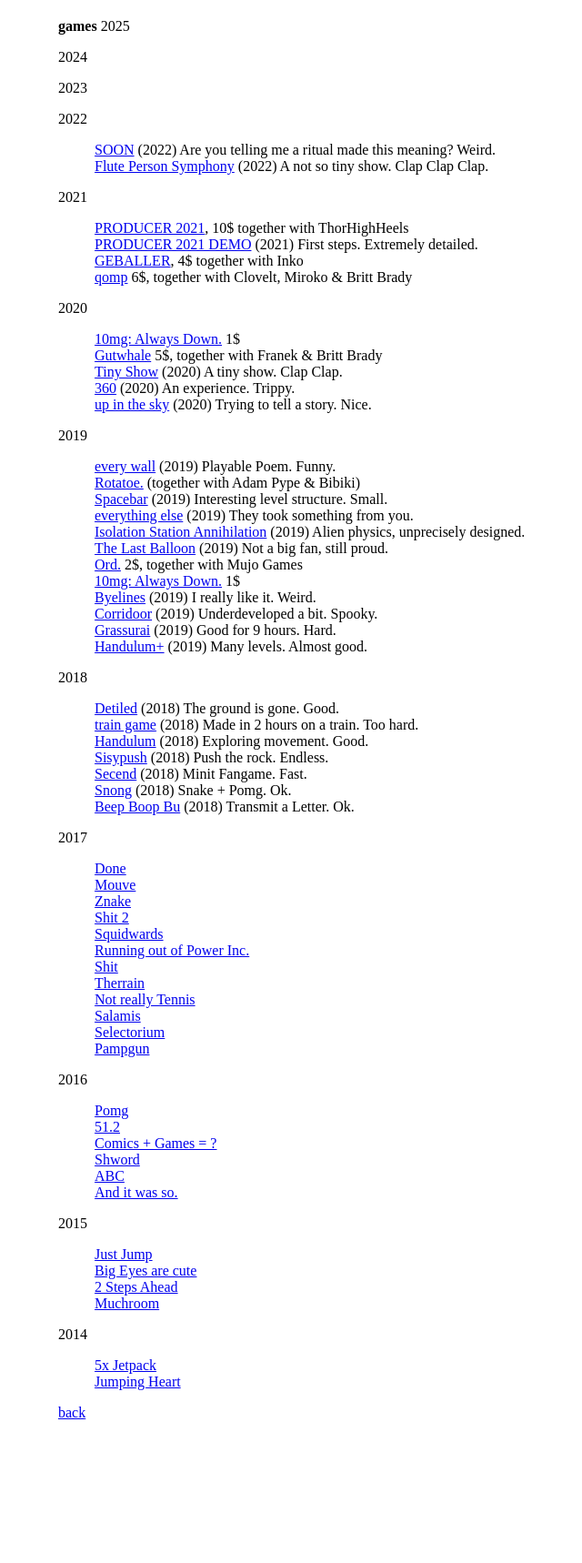
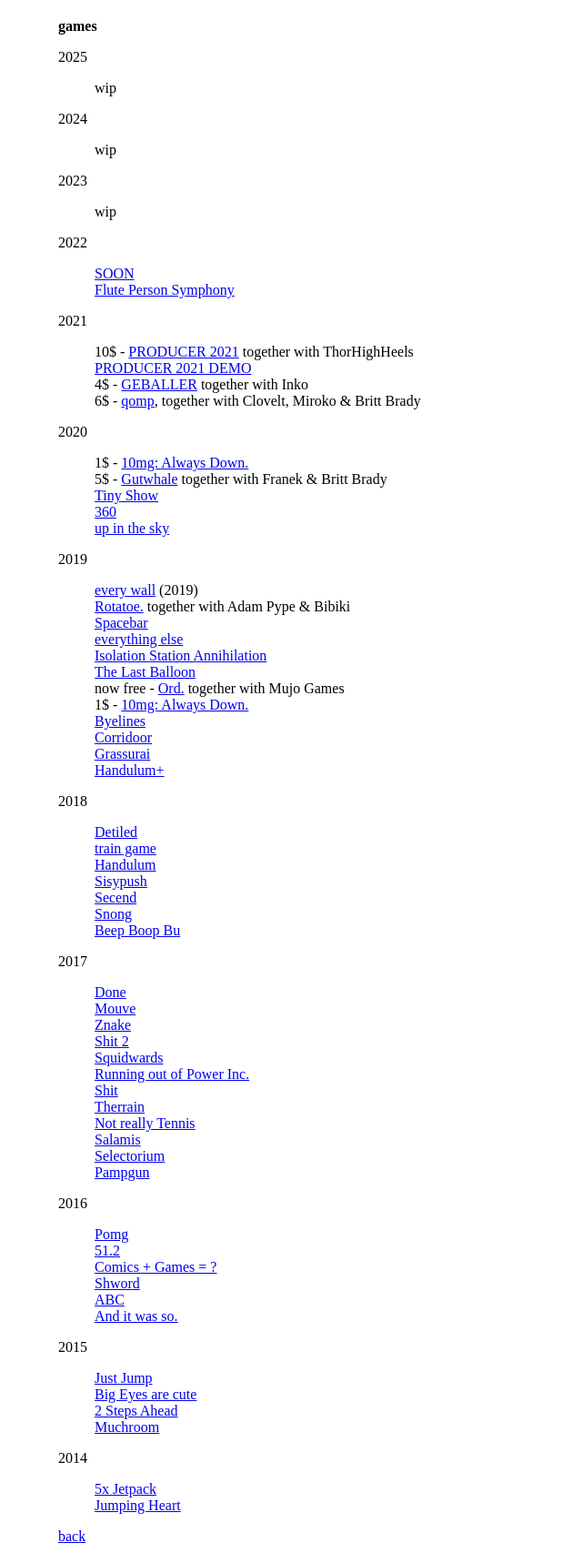
Before and after one commit to stuffedwombat/stuffedwombat.github.io, a Jekyll site: the page built from games.md, in a window 1280 px wide. Shown: the whole page at 91% size, without its empty margins (260-900 px from the left). Built offline with Jekyll 4.4.1, drawn with Linux system fonts in a browser that asks for light colours; our own code applies the rules of GitHub Pages for plain Markdown files; comment, search, counter and statistics services are not loaded; before the commit the page ends 1582 px from its top, so only the background shows below that.

Commit message:
Update games.md

```diff
--- a/games.md
+++ b/games.md
@@ -1,54 +1,67 @@
 **games**
+
 2025
+
+- wip
+
 
 2024
 
+- wip
+
+
 2023
+
+- wip
+
 
 2022
 
-- <a href="https://www.newgrounds.com/portal/view/831674" target="_blank">SOON</a> (2022) Are you telling me a ritual made this meaning? Weird.
-- <a href="https://www.newgrounds.com/portal/view/830515">Flute Person Symphony</a> (2022) A not so tiny show. Clap Clap Clap.
+- <a href="https://www.newgrounds.com/portal/view/831674" target="_blank">SOON</a>
+- <a href="https://www.newgrounds.com/portal/view/830515">Flute Person Symphony</a>
+
 
 2021
 
-- <a href="https://store.steampowered.com/app/1667320/PRODUCER_2021" target="_blank">PRODUCER 2021</a>, 10$ together with ThorHighHeels
-- <a href="https://www.newgrounds.com/portal/view/830515">PRODUCER 2021 DEMO</a> (2021) First steps. Extremely detailed.
-- <a href="https://store.steampowered.com/app/1910260/Geballer/?beta=1" target="_blank">GEBALLER</a>, 4$ together with Inko
-- <a href="https://store.steampowered.com/app/1066900?beta=1" target="_blank">qomp</a> 6$, together with Clovelt, Miroko & Britt Brady
+- 10$ - <a href="https://store.steampowered.com/app/1667320/PRODUCER_2021" target="_blank">PRODUCER 2021</a> together with ThorHighHeels
+- <a href="https://www.newgrounds.com/portal/view/830515">PRODUCER 2021 DEMO</a>
+- 4$ - <a href="https://store.steampowered.com/app/1910260/Geballer/?beta=1" target="_blank">GEBALLER</a> together with Inko
+- 6$ - <a href="https://store.steampowered.com/app/1066900?beta=1" target="_blank">qomp</a>, together with Clovelt, Miroko & Britt Brady
+
 
 2020
 
-- <a href="https://store.steampowered.com/app/1101800/10mg_Always_Down" target="_blank">10mg: Always Down.</a> 1$
-- <a href="https://store.steampowered.com/app/1267810/Gutwhale" target="_blank">Gutwhale</a> 5$, together with Franek & Britt Brady
-- <a href="https://stuffedwombat.itch.io/tiny-show" target="_blank">Tiny Show</a> (2020) A tiny show. Clap Clap.
-- <a href="https://www.newgrounds.com/portal/view/767702" target="_blank">360</a> (2020) An experience. Trippy.
-- <a href="https://www.newgrounds.com/portal/view/752948" target="_blank">up in the sky</a> (2020) Trying to tell a story. Nice.
+- 1$ - <a href="https://store.steampowered.com/app/1101800/10mg_Always_Down" target="_blank">10mg: Always Down.</a>
+- 5$ - <a href="https://store.steampowered.com/app/1267810/Gutwhale" target="_blank">Gutwhale</a> together with Franek & Britt Brady
+- <a href="https://stuffedwombat.itch.io/tiny-show" target="_blank">Tiny Show</a>
+- <a href="https://www.newgrounds.com/portal/view/767702" target="_blank">360</a>
+- <a href="https://www.newgrounds.com/portal/view/752948" target="_blank">up in the sky</a>
+
 
 2019
 
-- <a href="https://www.newgrounds.com/portal/view/744411" target="_blank">every wall</a> (2019) Playable Poem. Funny.
-- <a href="https://play.google.com/store/apps/details?id=com.NotSoSolo.Rotatoe" target="_blank">Rotatoe.</a> (together with Adam Pype & Bibiki)
-- <a href="https://www.newgrounds.com/portal/view/735906" target="_blank">Spacebar</a> (2019) Interesting level structure. Small.
-- <a href="https://www.newgrounds.com/portal/view/735654" target="_blank">everything else</a> (2019) They took something from you.
-- <a href="https://www.newgrounds.com/portal/view/733821" target="_blank">Isolation Station Annihilation</a> (2019) Alien physics, unprecisely designed.
-- <a href="https://www.newgrounds.com/portal/view/732230" target="_blank">The Last Balloon</a> (2019) Not a big fan, still proud.
-- <a href="https://store.steampowered.com/app/1079000/Ord/" target="_blank">Ord.</a> 2$, together with Mujo Games
-- <a href="https://store.steampowered.com/app/1101800/10mg_Always_Down" target="_blank">10mg: Always Down.</a> 1$
-- <a href="https://www.newgrounds.com/portal/view/729654" target="_blank">Byelines</a> (2019) I really like it. Weird.
-- <a href="https://www.newgrounds.com/portal/view/728552" target="_blank">Corridoor</a> (2019) Underdeveloped a bit. Spooky.
-- <a href="https://www.newgrounds.com/portal/view/726378" target="_blank">Grassurai</a> (2019) Good for 9 hours. Hard.
-- <a href="https://www.newgrounds.com/portal/view/724232" target="_blank">Handulum+</a> (2019) Many levels. Almost good.
+- <a href="https://www.newgrounds.com/portal/view/744411" target="_blank">every wall</a> (2019)
+- <a href="https://play.google.com/store/apps/details?id=com.NotSoSolo.Rotatoe" target="_blank">Rotatoe.</a> together with Adam Pype & Bibiki
+- <a href="https://www.newgrounds.com/portal/view/735906" target="_blank">Spacebar</a>
+- <a href="https://www.newgrounds.com/portal/view/735654" target="_blank">everything else</a>
+- <a href="https://www.newgrounds.com/portal/view/733821" target="_blank">Isolation Station Annihilation</a>
+- <a href="https://www.newgrounds.com/portal/view/732230" target="_blank">The Last Balloon</a>
+- now free - <a href="https://store.steampowered.com/app/1079000/Ord/" target="_blank">Ord.</a> together with Mujo Games
+- 1$ - <a href="https://store.steampowered.com/app/1101800/10mg_Always_Down" target="_blank">10mg: Always Down.</a>
+- <a href="https://www.newgrounds.com/portal/view/729654" target="_blank">Byelines</a>
+- <a href="https://www.newgrounds.com/portal/view/728552" target="_blank">Corridoor</a>
+- <a href="https://www.newgrounds.com/portal/view/726378" target="_blank">Grassurai</a>
+- <a href="https://www.newgrounds.com/portal/view/724232" target="_blank">Handulum+</a>
 
 2018
 
-- <a href="https://www.newgrounds.com/portal/view/722470" target="_blank">Detiled</a> (2018) The ground is gone. Good.
-- <a href="https://www.newgrounds.com/portal/view/719528" target="_blank">train game</a> (2018) Made in 2 hours on a train. Too hard.
-- <a href="https://www.newgrounds.com/portal/view/715081" target="_blank">Handulum</a> (2018) Exploring movement. Good.
-- <a href="https://www.newgrounds.com/portal/view/714782" target="_blank">Sisypush</a> (2018) Push the rock. Endless.
-- <a href="https://www.newgrounds.com/portal/view/709183" target="_blank">Secend</a> (2018) Minit Fangame. Fast.
-- <a href="https://www.newgrounds.com/portal/view/706826" target="_blank">Snong</a> (2018) Snake + Pomg. Ok.
--  <a href="https://www.newgrounds.com/portal/view/705921" target="_blank">Beep Boop Bu</a> (2018) Transmit a Letter. Ok.
+- <a href="https://www.newgrounds.com/portal/view/722470" target="_blank">Detiled</a>
+- <a href="https://www.newgrounds.com/portal/view/719528" target="_blank">train game</a>
+- <a href="https://www.newgrounds.com/portal/view/715081" target="_blank">Handulum</a>
+- <a href="https://www.newgrounds.com/portal/view/714782" target="_blank">Sisypush</a>
+- <a href="https://www.newgrounds.com/portal/view/709183" target="_blank">Secend</a>
+- <a href="https://www.newgrounds.com/portal/view/706826" target="_blank">Snong</a>
+-  <a href="https://www.newgrounds.com/portal/view/705921" target="_blank">Beep Boop Bu</a>
 
 2017
 
```
